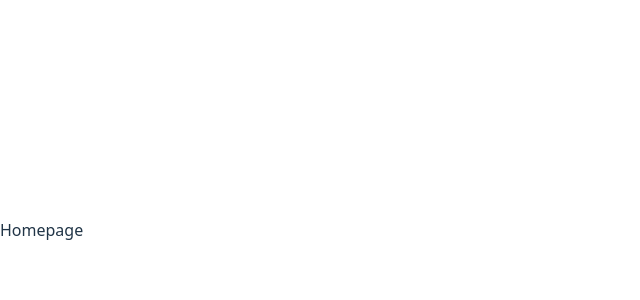
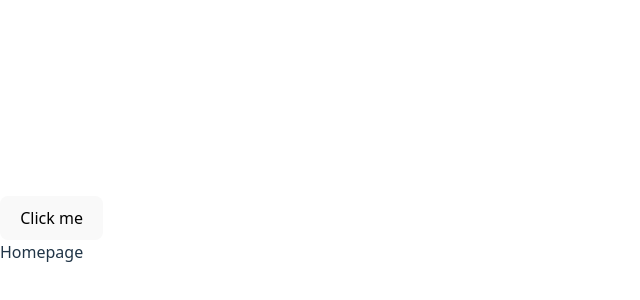
Before and after one commit to ImaniDigitalDiary/Yem-AP, a React (Vite) app in the folder frontend/: page / in a window 1280 px wide. Shown: the part 170-470 px from the top of the page, without its empty margins (0-640 px from the left). Built offline with nearby package versions, Linux system fonts and the light colour scheme.

Commit message:
added react hot toast and a sample btn to App.jsx

```diff
--- a/frontend/src/App.jsx
+++ b/frontend/src/App.jsx
@@ -6,8 +6,11 @@
 import VendorCreatePage from './pages/VendorCreatePage'
 import VendorDetailPage from './pages/VendorDetailPage'
 
+import toast from 'react-hot-toast'
+
 const App = () => {
   return <div>
+      <button onClick={() => toast.success('congrats')}>Click me</button>
       <Routes>
         <Route path='/' element={<HomePage />} />
         <Route path='/create-vendor' element={<VendorCreatePage/>} />
--- a/frontend/src/main.jsx
+++ b/frontend/src/main.jsx
@@ -3,11 +3,13 @@
 import './index.css'
 import App from './App.jsx'
 import {BrowserRouter} from 'react-router'
+import {Toaster} from 'react-hot-toast'
 
 createRoot(document.getElementById('root')).render(
   <StrictMode>
     <BrowserRouter>
       <App />
+      <Toaster/>
     </BrowserRouter>
   </StrictMode>,
 )
```
